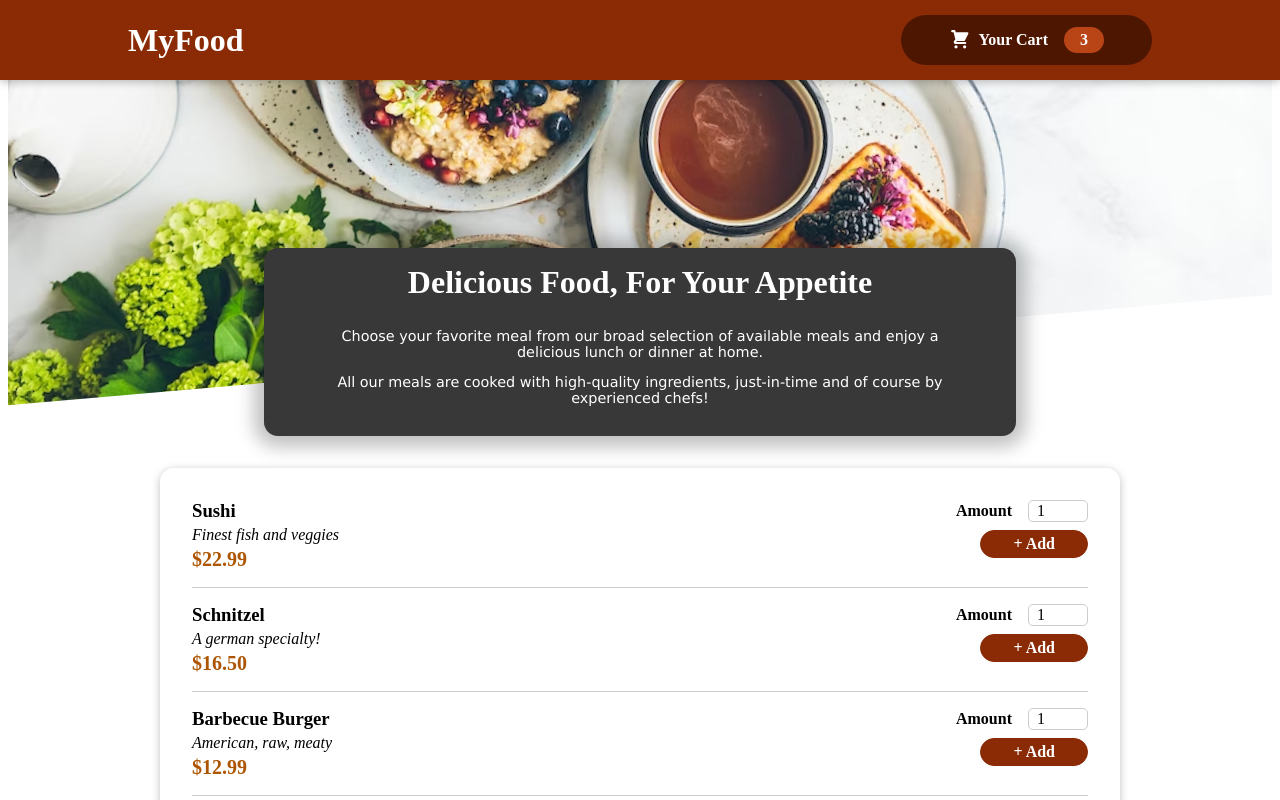
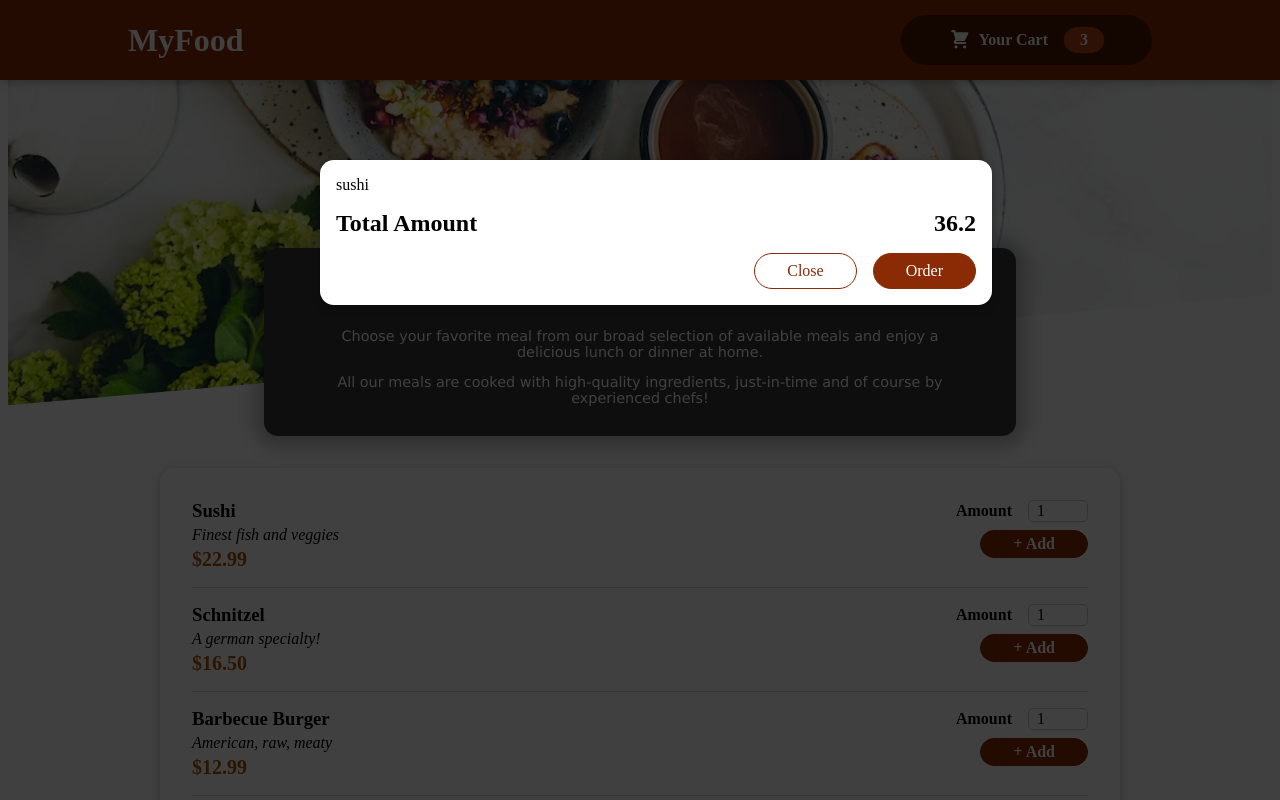
Before and after one commit to KhairiYusoff/React-Food-App, a React (Create React App) app: page / in a window 1280 px wide. Shown: the top 800 px of the page. Built offline with nearby package versions, Linux system fonts and the light colour scheme.

Commit message:
Create Modal

```diff
--- a/public/index.html
+++ b/public/index.html
@@ -1,14 +1,12 @@
 <!DOCTYPE html>
 <html lang="en">
+
 <head>
   <meta charset="utf-8" />
   <link rel="icon" href="%PUBLIC_URL%/favicon.ico" />
   <meta name="viewport" content="width=device-width, initial-scale=1" />
   <meta name="theme-color" content="#000000" />
-    <meta
-      name="description"
-      content="Web site created using create-react-app"
-    />
+  <meta name="description" content="Web site created using create-react-app" />
   <link rel="apple-touch-icon" href="%PUBLIC_URL%/logo192.png" />
   <!--
       manifest.json provides metadata used when your web app is installed on a
@@ -26,8 +24,10 @@
     -->
   <title>React App</title>
 </head>
+
 <body>
   <noscript>You need to enable JavaScript to run this app.</noscript>
+  <div id="overlays"></div>
   <div id="root"></div>
   <!--
       This HTML file is a template.
@@ -40,4 +40,5 @@
       To create a production bundle, use `npm run build` or `yarn build`.
     -->
 </body>
+
 </html>
--- a/src/App.js
+++ b/src/App.js
@@ -1,9 +1,11 @@
 import Header from './components/Layout/Header';
 import Meals from './components/Meals/Meals';
+import Cart from './components/Cart/Cart';
 
 function App() {
   return (
     <div>
+      <Cart />
       <Header />
       <main>
         <Meals />
--- a/src/components/Cart/Cart.js
+++ b/src/components/Cart/Cart.js
@@ -1,16 +1,17 @@
 import React from 'react'
 import classes from './Cart.module.css'
+import Modal from '../UI/Modal'
 
 const Cart = () => {
 
-    cartItems =
+    const cartItems =
         <ul className={classes['cart-items']}>{
             [{ id: 'c1', name: 'sushi', amount: 2, price: 12.99 }].map(item => <li>{item.name}</li>)
         }</ul>
 
 
     return (
-        <div>
+        <Modal>
             {cartItems}
             <div className={classes.total}>
                 <span>Total Amount</span>
@@ -20,7 +21,7 @@ const Cart = () => {
                 <button className={classes['button--alt']}>Close</button>
                 <button className={classes.button}>Order</button>
             </div>
-        </div>
+        </Modal>
     )
 }
 
--- /dev/null
+++ b/src/components/UI/Modal.js
@@ -0,0 +1,28 @@
+import React from 'react'
+import classes from './Modal.module.css'
+import ReactDOM from 'react-dom'
+
+const Backdrop = (props) => {
+    return <div className={classes.backdrop} />
+}
+
+const ModalOverlay = (props) => {
+    return (
+        <div className={classes.modal}>
+            <div className={classes.content}>{props.children}</div>
+        </div>
+    )
+}
+
+const portalElement = document.getElementById('overlays')
+
+const Modal = (props) => {
+    return (
+        <div>
+            {ReactDOM.createPortal(<Backdrop />, portalElement)}
+            {ReactDOM.createPortal(<ModalOverlay>{props.children}</ModalOverlay>, portalElement)}
+        </div>
+    )
+}
+
+export default Modal
--- /dev/null
+++ b/src/components/UI/Modal.module.css
@@ -0,0 +1,40 @@
+.backdrop {
+    position: fixed;
+    top: 0;
+    left: 0;
+    width: 100%;
+    height: 100vh;
+    z-index: 20;
+    background-color: rgba(0, 0, 0, 0.75);
+  }
+
+  .modal {
+    position: fixed;
+    top: 20vh;
+    left: 5%;
+    width: 90%;
+    background-color: white;
+    padding: 1rem;
+    border-radius: 14px;
+    box-shadow: 0 2px 8px rgba(0, 0, 0, 0.25);
+    z-index: 30;
+    animation: slide-down 300ms ease-out forwards;
+  }
+
+  @media (min-width: 768px) {
+    .modal {
+      width: 40rem;
+      left: calc(50% - 20rem);
+    }
+  }
+
+  @keyframes slide-down {
+    from {
+      opacity: 0;
+      transform: translateY(-3rem);
+    }
+    to {
+      opacity: 1;
+      transform: translateY(0);
+    }
+  }
```
Lines whose indentation alone changed are shown as unchanged.
